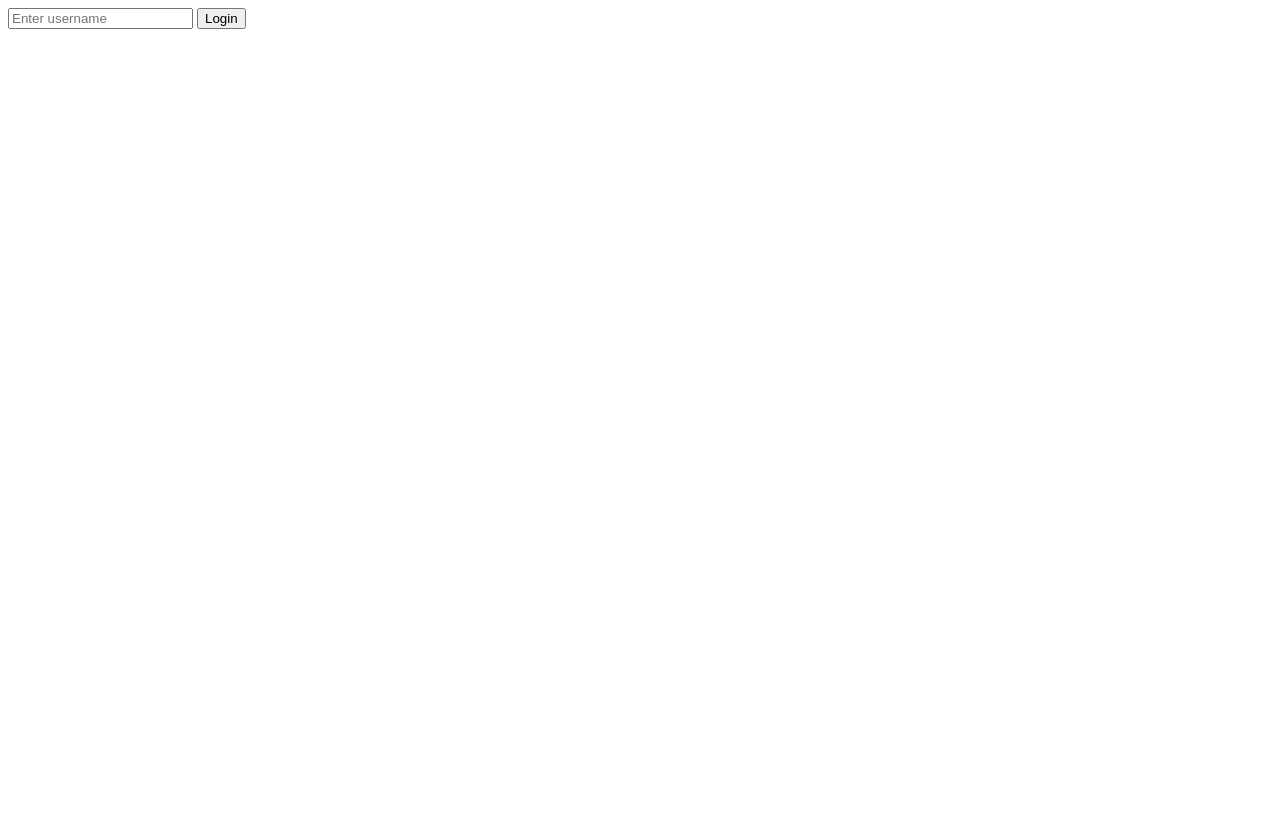
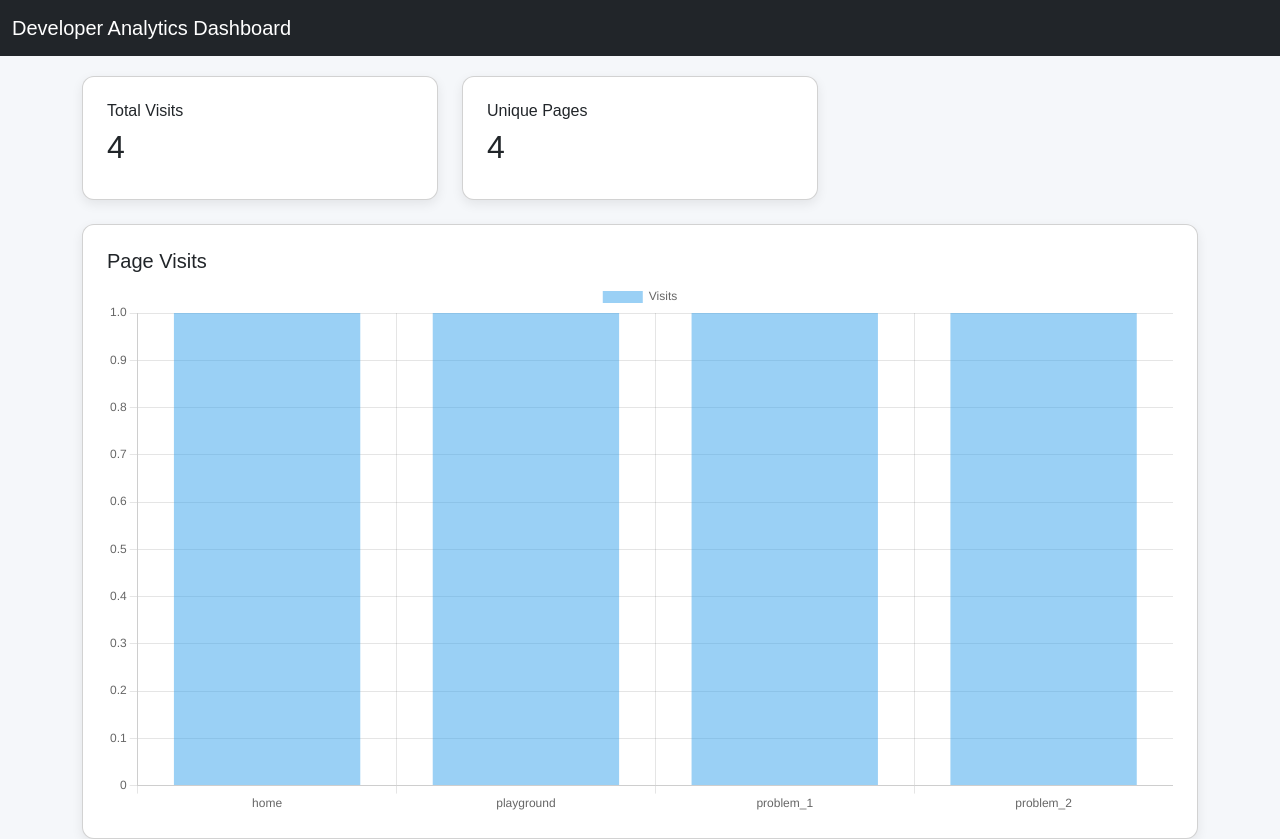
Before and after one commit to bhuvana87ps/guvi-codekata-python, a plain HTML site: page dashboard/index.html in a window 1280 px wide. Before the commit the page ends 800 px from the top, so only its background shows below. Drawn offline with nearby package versions, Linux system fonts and the light colour scheme.

Commit message:
Add developer dashboard

```diff
--- a/analytics_data.json
+++ b/analytics_data.json
@@ -1,7 +1,6 @@
 [
-  {"page": "home", "time": "2026-03-14T10:00:00"},
-  {"page": "playground", "time": "2026-03-14T10:01:00"},
-  {"page": "problem_1", "time": "2026-03-14T10:02:00"},
-  {"page": "problem_2", "time": "2026-03-14T10:03:00"},
-  {"page": "problem_3", "time": "2026-03-14T10:04:00"}
+ {"page":"home","time":"2026-03-14T10:00:00"},
+ {"page":"playground","time":"2026-03-14T10:01:00"},
+ {"page":"problem_1","time":"2026-03-14T10:02:00"},
+ {"page":"problem_2","time":"2026-03-14T10:03:00"}
 ]
--- /dev/null
+++ b/dashboard/dashboard.js
@@ -0,0 +1,37 @@
+async function loadAnalytics(){
+
+const res = await fetch("../analytics_data.json")
+
+const data = await res.json()
+
+document.getElementById("totalVisits").innerText = data.length
+
+const pages = {}
+
+data.forEach(x=>{
+pages[x.page] = (pages[x.page] || 0) + 1
+})
+
+document.getElementById("uniquePages").innerText =
+Object.keys(pages).length
+
+const labels = Object.keys(pages)
+const values = Object.values(pages)
+
+new Chart(
+document.getElementById("visitChart"),
+{
+type:"bar",
+
+data:{
+labels:labels,
+datasets:[{
+label:"Visits",
+data:values
+}]
+}
+
+})
+}
+
+loadAnalytics()
--- a/dashboard/index.html
+++ b/dashboard/index.html
@@ -1,16 +1,87 @@
-<input id="username" placeholder="Enter username">
+<!DOCTYPE html>
+<html lang="en">
 
-<button onclick="login()">Login</button>
+<head>
 
-<script>
+<meta charset="UTF-8">
+<title>Developer Dashboard</title>
 
-    function login(){
+<meta name="viewport" content="width=device-width, initial-scale=1">
 
-let user = document.getElementById("username").value
+<link href="https://cdn.jsdelivr.net/npm/bootstrap@5.3.3/dist/css/bootstrap.min.css" rel="stylesheet">
 
-localStorage.setItem("user",user)
+<script src="https://cdn.jsdelivr.net/npm/chart.js"></script>
 
-alert("Welcome " + user)
+<style>
 
+body{
+background:#f5f7fa;
+font-family:Arial;
 }
-</script>
+
+.card{
+border-radius:12px;
+box-shadow:0 4px 12px rgba(0,0,0,0.08);
+}
+
+.navbar{
+margin-bottom:20px;
+}
+
+</style>
+
+</head>
+
+<body>
+
+<nav class="navbar navbar-dark bg-dark">
+<div class="container-fluid">
+
+<span class="navbar-brand">
+Developer Analytics Dashboard
+</span>
+
+</div>
+</nav>
+
+<div class="container">
+
+<div class="row g-4">
+
+<div class="col-md-4">
+
+<div class="card p-4">
+<h6>Total Visits</h6>
+<h2 id="totalVisits">0</h2>
+</div>
+
+</div>
+
+<div class="col-md-4">
+
+<div class="card p-4">
+<h6>Unique Pages</h6>
+<h2 id="uniquePages">0</h2>
+</div>
+
+</div>
+
+</div>
+
+
+<div class="card mt-4 p-4">
+
+<h5>Page Visits</h5>
+
+<canvas id="visitChart"></canvas>
+
+</div>
+
+</div>
+
+
+<script src="dashboard.js"></script>
+
+</body>
+
+</html>
```
